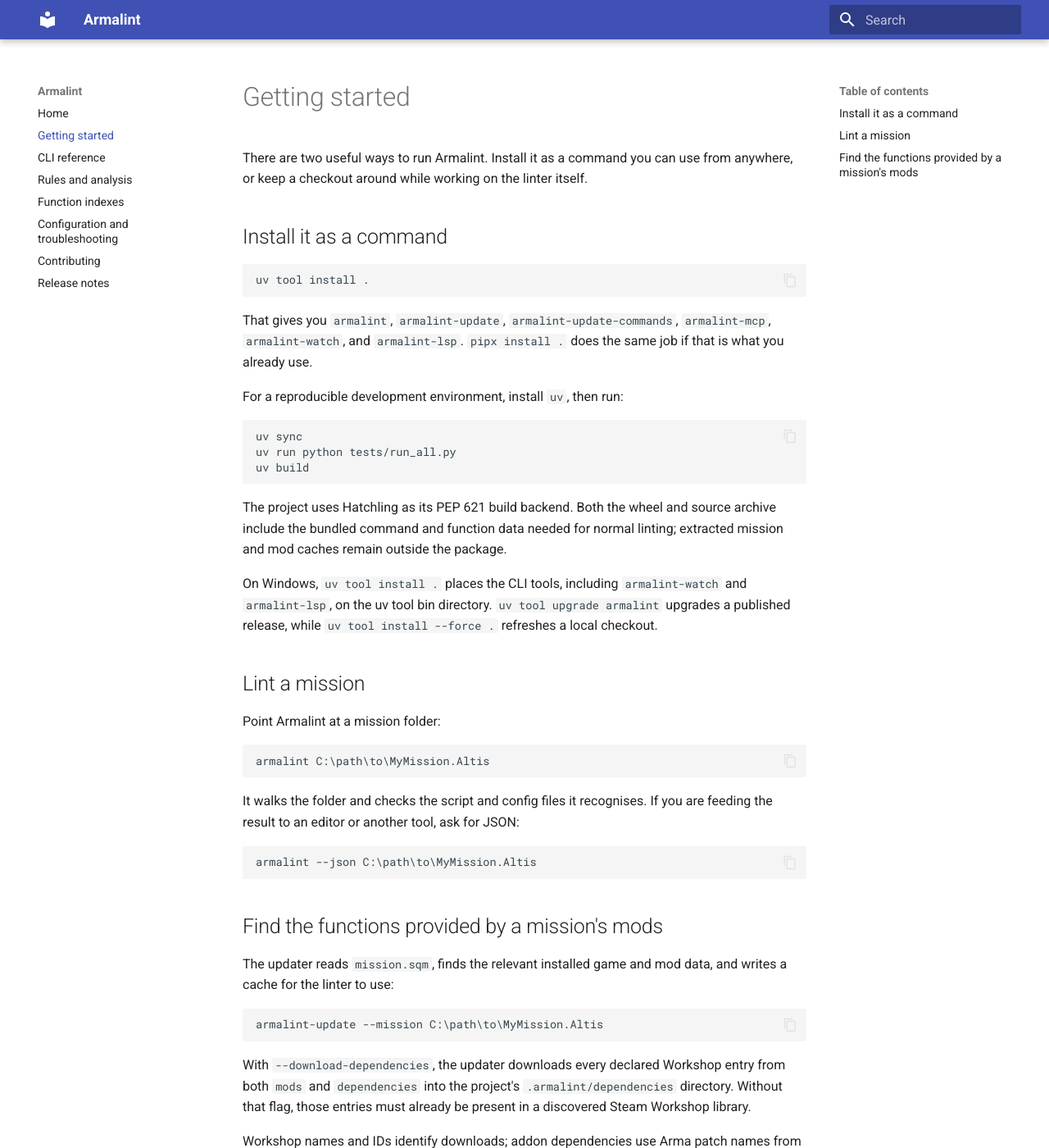
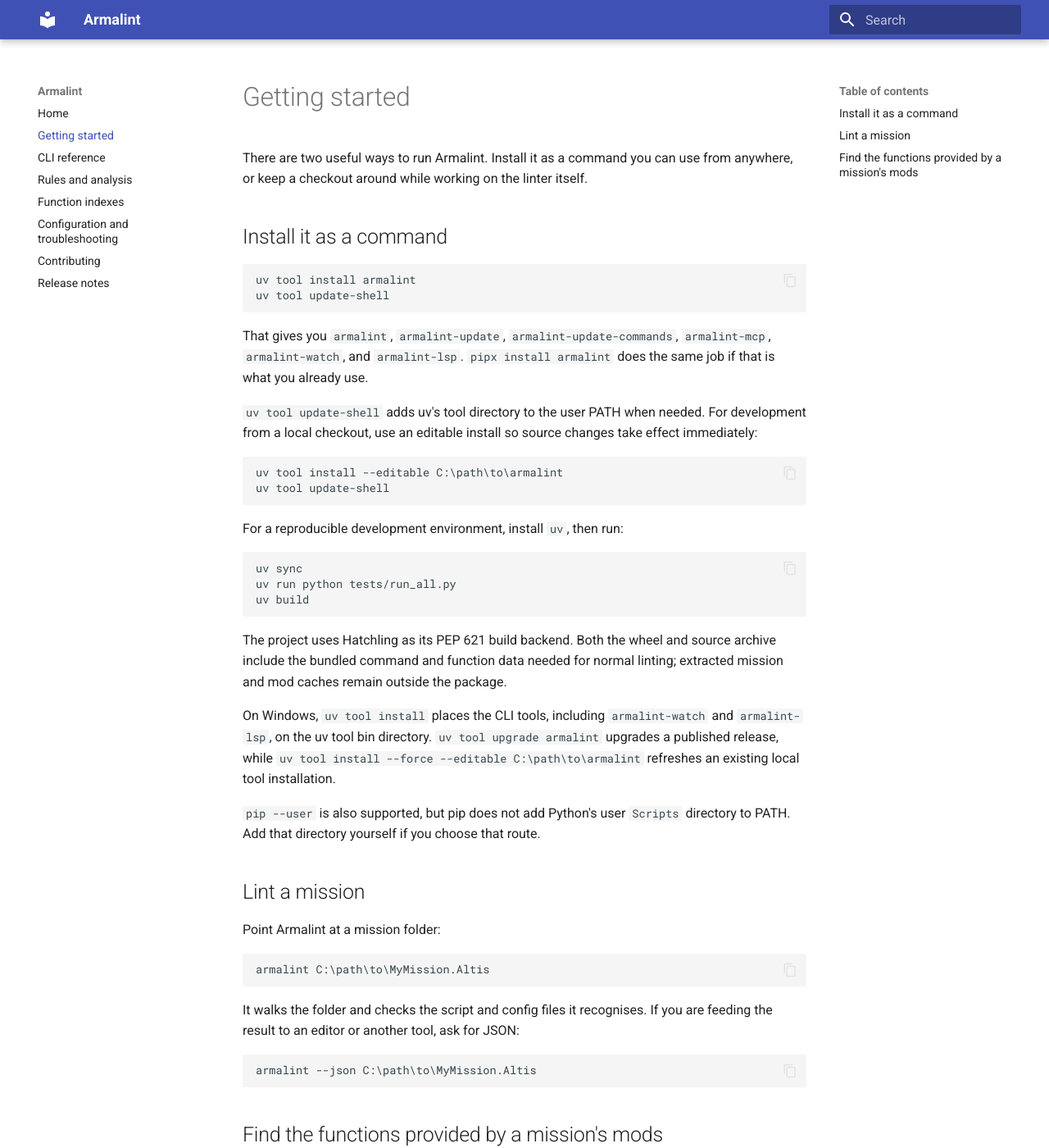
Before and after one commit to armachisel/armalint, an MkDocs documentation site: the page built from docs/getting-started.md, in a window 1280 px wide and 1400 px high. Shown: the whole window at 82% size. Built offline with MkDocs 1.6.1 and Material for MkDocs 9.7.7, drawn with Linux system fonts in a browser that asks for light colours.

````diff
--- a/docs/getting-started.md
+++ b/docs/getting-started.md
@@ -6,12 +6,22 @@ from anywhere, or keep a checkout around while working on the linter itself.
 ## Install it as a command
 
 ```powershell
-uv tool install .
+uv tool install armalint
+uv tool update-shell
 ```
 
 That gives you `armalint`, `armalint-update`, `armalint-update-commands`,
-`armalint-mcp`, `armalint-watch`, and `armalint-lsp`. `pipx install .` does the same job if that is what
-you already use.
+`armalint-mcp`, `armalint-watch`, and `armalint-lsp`. `pipx install armalint`
+does the same job if that is what you already use.
+
+`uv tool update-shell` adds uv's tool directory to the user PATH when needed.
+For development from a local checkout, use an editable install so source
+changes take effect immediately:
+
+```powershell
+uv tool install --editable C:\path\to\armalint
+uv tool update-shell
+```
 
 For a reproducible development environment, install `uv`, then run:
 
@@ -25,9 +35,13 @@ The project uses Hatchling as its PEP 621 build backend. Both the wheel and
 source archive include the bundled command and function data needed for normal
 linting; extracted mission and mod caches remain outside the package.
 
-On Windows, `uv tool install .` places the CLI tools, including `armalint-watch`
-and `armalint-lsp`, on the uv tool bin directory. `uv tool upgrade armalint` upgrades a published
-release, while `uv tool install --force .` refreshes a local checkout.
+On Windows, `uv tool install` places the CLI tools, including `armalint-watch`
+and `armalint-lsp`, on the uv tool bin directory. `uv tool upgrade armalint`
+upgrades a published release, while `uv tool install --force --editable
+C:\path\to\armalint` refreshes an existing local tool installation.
+
+`pip --user` is also supported, but pip does not add Python's user `Scripts`
+directory to PATH. Add that directory yourself if you choose that route.
 
 ## Lint a mission
 
````
Also changed, not shown: README.md (+20 -5 lines), docs/cli.md (+6 -1 lines), 2 other files.
